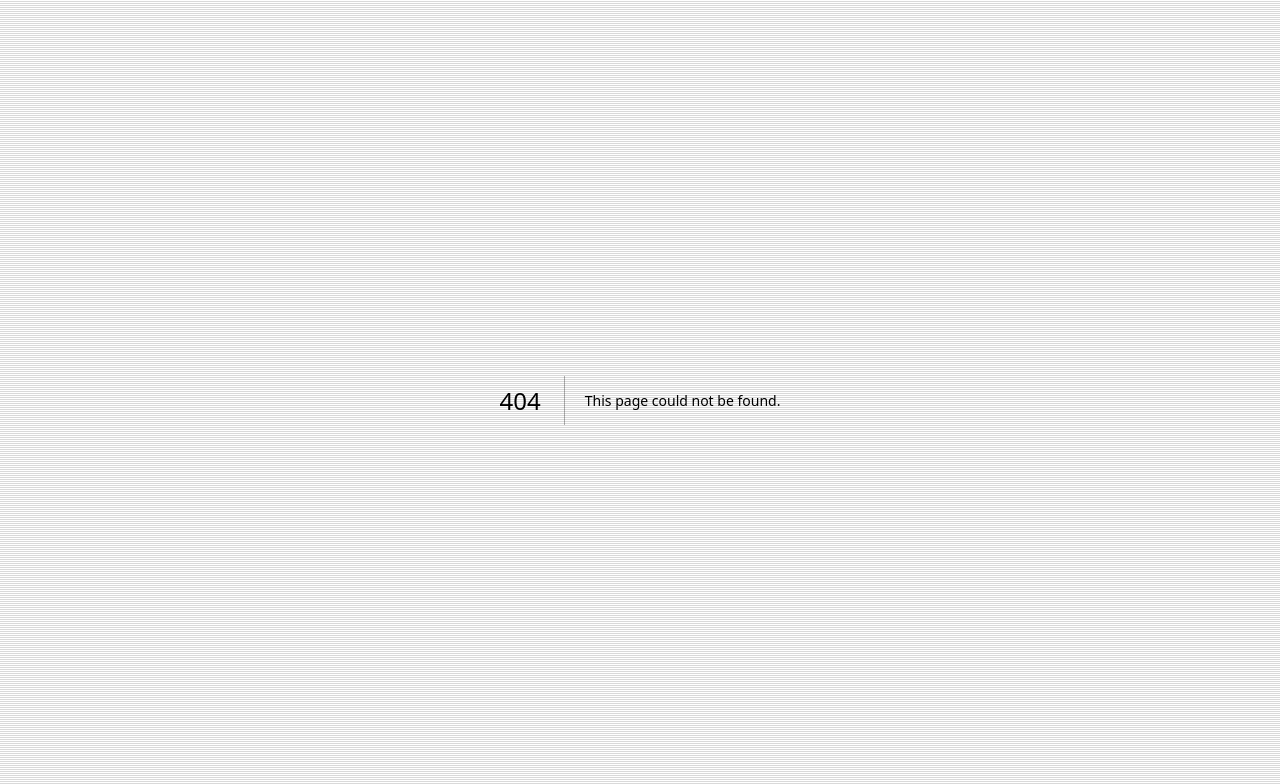
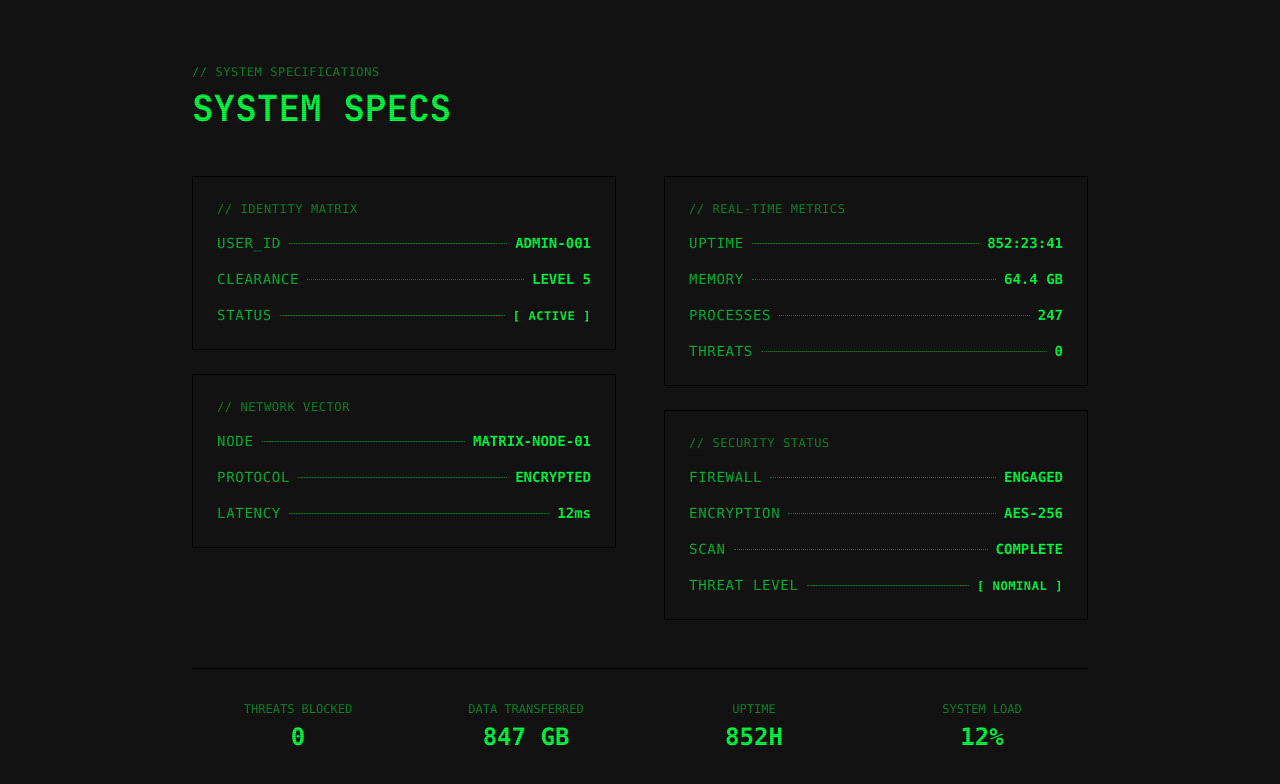
Before and after one commit to ginn1111/maxtrix-portfolio, a Next.js app: page /specs in a window 1280 px wide. Before the commit this address had no page. Shown: the top 784 px of the page. Built offline with nearby package versions, Linux system fonts and the light colour scheme.

Commit message:
feat: build System Specs page

```diff
--- /dev/null
+++ b/app/specs/page.tsx
@@ -0,0 +1,5 @@
+import { SystemSpecsSection } from "@/components/sections/system-specs-section";
+
+export default function SpecsPage() {
+  return <SystemSpecsSection />;
+}
--- /dev/null
+++ b/components/sections/system-specs-section.tsx
@@ -0,0 +1,112 @@
+"use client";
+
+import { useEffect, useState } from "react";
+import { DataRow } from "@/components/terminal/data-row";
+import { Chip } from "@/components/terminal/chip";
+
+export function SystemSpecsSection() {
+  const [uptime, setUptime] = useState(847);
+  const [memory, setMemory] = useState(64.2);
+  const [processes, setProcesses] = useState(247);
+
+  useEffect(() => {
+    const interval = setInterval(() => {
+      setUptime((prev) => prev + 1);
+      setMemory((prev) => Math.round((prev + Math.random() * 0.1) * 10) / 10);
+    }, 1000);
+    return () => clearInterval(interval);
+  }, []);
+
+  return (
+    <div className="min-h-screen bg-background py-16 px-8">
+      <div className="max-w-4xl mx-auto">
+        {/* Header */}
+        <div className="mb-12">
+          <div className="font-mono text-xs text-primary opacity-50 mb-2 tracking-wider">
+            // SYSTEM SPECIFICATIONS
+          </div>
+          <h1 className="text-4xl font-heading font-bold text-primary glow">
+            SYSTEM SPECS
+          </h1>
+        </div>
+
+        {/* Main grid */}
+        <div className="grid md:grid-cols-2 gap-12">
+          {/* Left column - Static info */}
+          <div className="space-y-6">
+            <div className="border border-outline p-6">
+              <div className="font-mono text-xs text-primary opacity-50 mb-4 tracking-wider">
+                // IDENTITY MATRIX
+              </div>
+              <div className="space-y-4">
+                <DataRow label="USER_ID" value="ADMIN-001" />
+                <DataRow label="CLEARANCE" value="LEVEL 5" />
+                <DataRow label="STATUS" value={<Chip variant="primary">ACTIVE</Chip>} />
+              </div>
+            </div>
+
+            <div className="border border-outline p-6">
+              <div className="font-mono text-xs text-primary opacity-50 mb-4 tracking-wider">
+                // NETWORK VECTOR
+              </div>
+              <div className="space-y-4">
+                <DataRow label="NODE" value="MATRIX-NODE-01" />
+                <DataRow label="PROTOCOL" value="ENCRYPTED" />
+                <DataRow label="LATENCY" value="12ms" />
+              </div>
+            </div>
+          </div>
+
+          {/* Right column - Live metrics */}
+          <div className="space-y-6">
+            <div className="border border-outline p-6">
+              <div className="font-mono text-xs text-primary opacity-50 mb-4 tracking-wider">
+                // REAL-TIME METRICS
+              </div>
+              <div className="space-y-4">
+                <DataRow label="UPTIME" value={`${uptime}:23:41`} />
+                <DataRow label="MEMORY" value={`${memory} GB`} />
+                <DataRow label="PROCESSES" value={processes} />
+                <DataRow label="THREATS" value="0" />
+              </div>
+            </div>
+
+            <div className="border border-outline p-6">
+              <div className="font-mono text-xs text-primary opacity-50 mb-4 tracking-wider">
+                // SECURITY STATUS
+              </div>
+              <div className="space-y-4">
+                <DataRow label="FIREWALL" value="ENGAGED" />
+                <DataRow label="ENCRYPTION" value="AES-256" />
+                <DataRow label="SCAN" value="COMPLETE" />
+                <DataRow label="THREAT LEVEL" value={<Chip variant="primary">NOMINAL</Chip>} />
+              </div>
+            </div>
+          </div>
+        </div>
+
+        {/* Footer metrics */}
+        <div className="mt-12 border-t border-outline pt-8">
+          <div className="grid grid-cols-4 gap-4 text-center">
+            <div className="font-mono">
+              <div className="text-xs text-primary opacity-50 mb-1">THREATS BLOCKED</div>
+              <div className="text-2xl font-bold text-primary glow">0</div>
+            </div>
+            <div className="font-mono">
+              <div className="text-xs text-primary opacity-50 mb-1">DATA TRANSFERRED</div>
+              <div className="text-2xl font-bold text-primary glow">847 GB</div>
+            </div>
+            <div className="font-mono">
+              <div className="text-xs text-primary opacity-50 mb-1">UPTIME</div>
+              <div className="text-2xl font-bold text-primary glow">{uptime}H</div>
+            </div>
+            <div className="font-mono">
+              <div className="text-xs text-primary opacity-50 mb-1">SYSTEM LOAD</div>
+              <div className="text-2xl font-bold text-primary glow">12%</div>
+            </div>
+          </div>
+        </div>
+      </div>
+    </div>
+  );
+}
```
